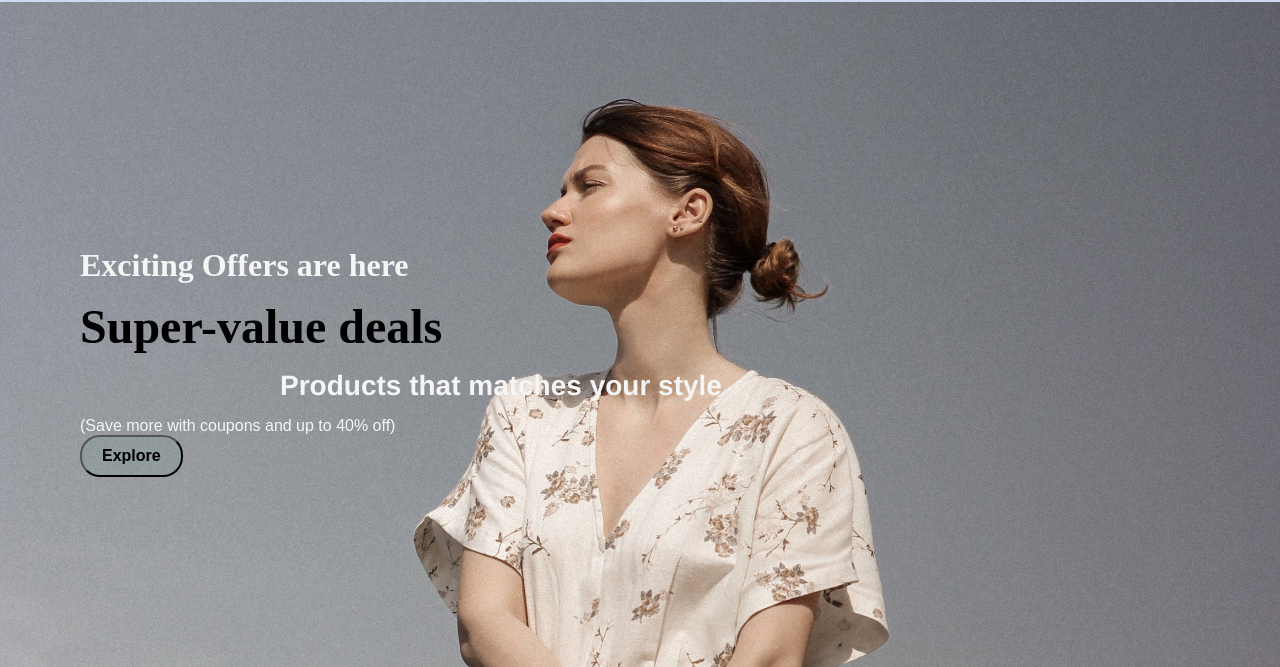
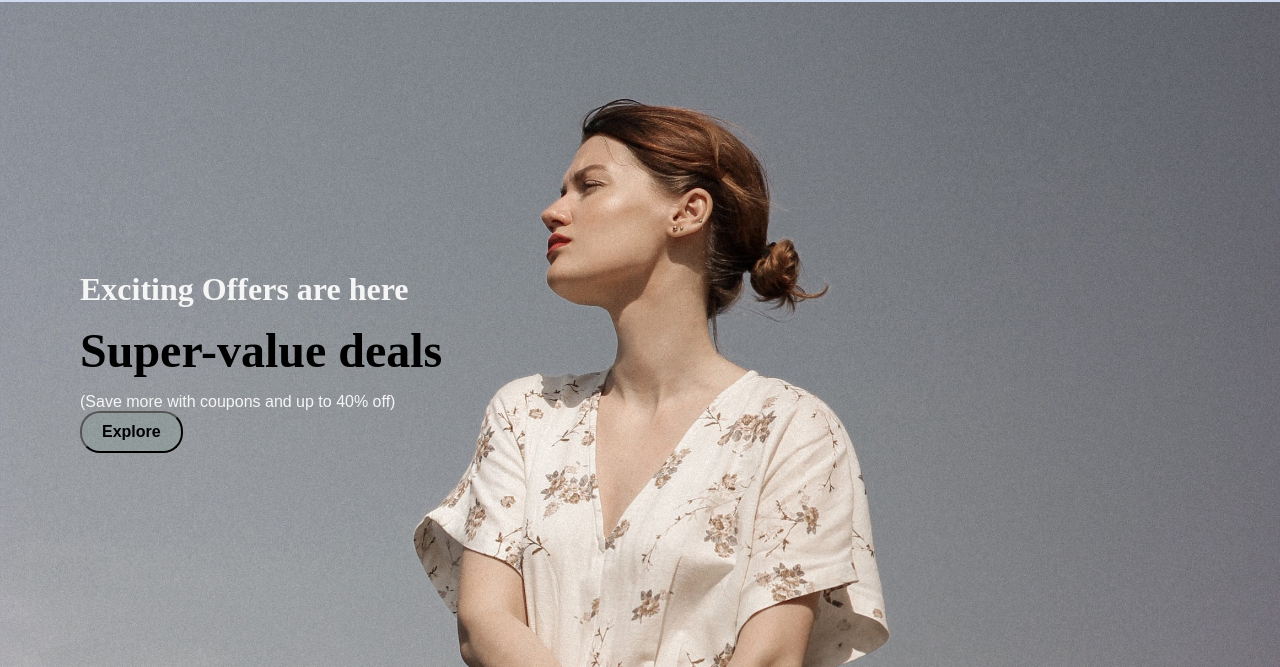
Before and after one commit to BhavyaDBhardwaj/WebBazaar, a plain HTML site: page index.html in a window 1280 px wide. Shown: the part 133-800 px from the top of the page. Drawn offline with Linux system fonts and the light colour scheme.

Commit message:
Update index.html

```diff
--- a/index.html
+++ b/index.html
@@ -30,7 +30,7 @@
 
         <h2>Exciting Offers are here </h2>
         <h1>Super-value deals</h1>
-        <h3>Products that matches your style</h3>
+
         <p>(Save more with coupons and up to 40% off)</p>
         <button>Explore</button>
     </section>
```
